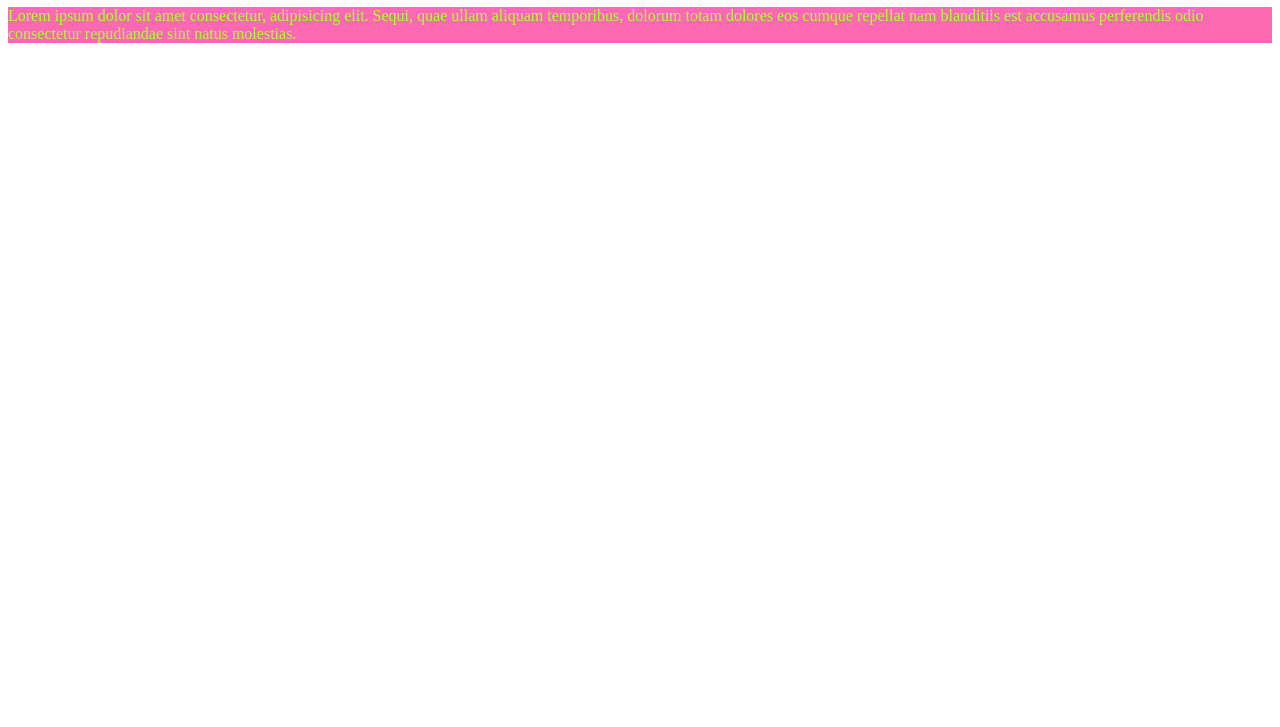
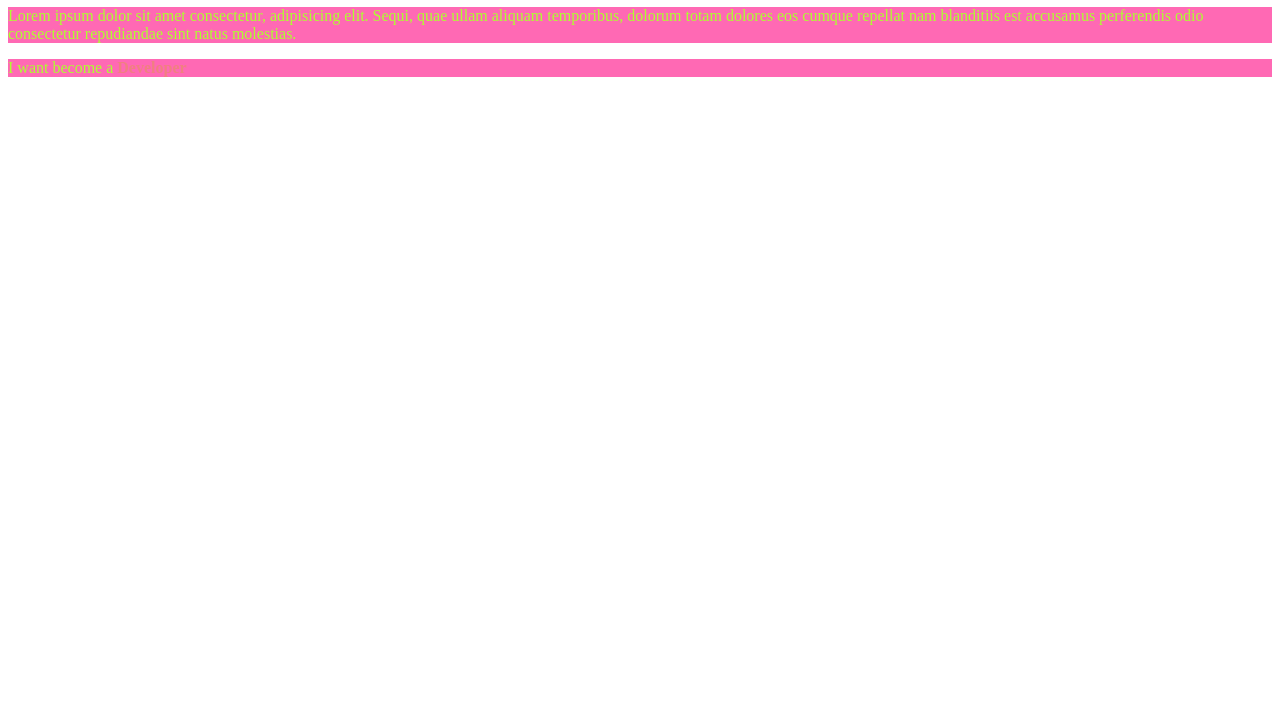
Before and after one commit to NokibReja/my-second-repo, a plain HTML site: page index.html in a window 1280 px wide. Shown: the part 73-800 px from the top of the page. Drawn offline with Linux system fonts and the light colour scheme.

Commit message:
bold added

```diff
--- a/index.html
+++ b/index.html
@@ -15,5 +15,6 @@
       blanditiis est accusamus perferendis odio consectetur repudiandae sint
       natus molestias.
     </p>
+    <p>I want become a <b>Developer</b></p>
   </body>
 </html>
--- a/style.css
+++ b/style.css
@@ -7,3 +7,6 @@ h1 {
 p {
   background-color: hotpink;
 }
+b {
+  color: lightcoral;
+}
```
